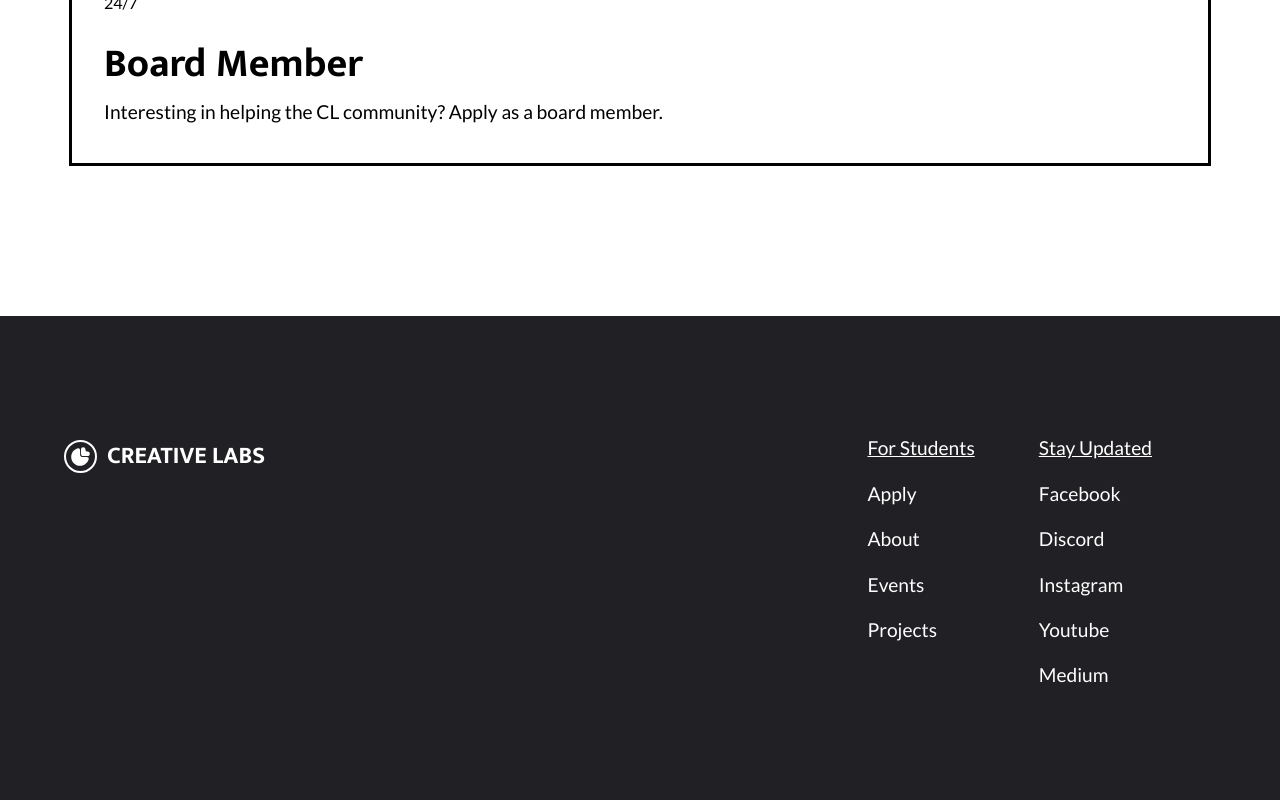
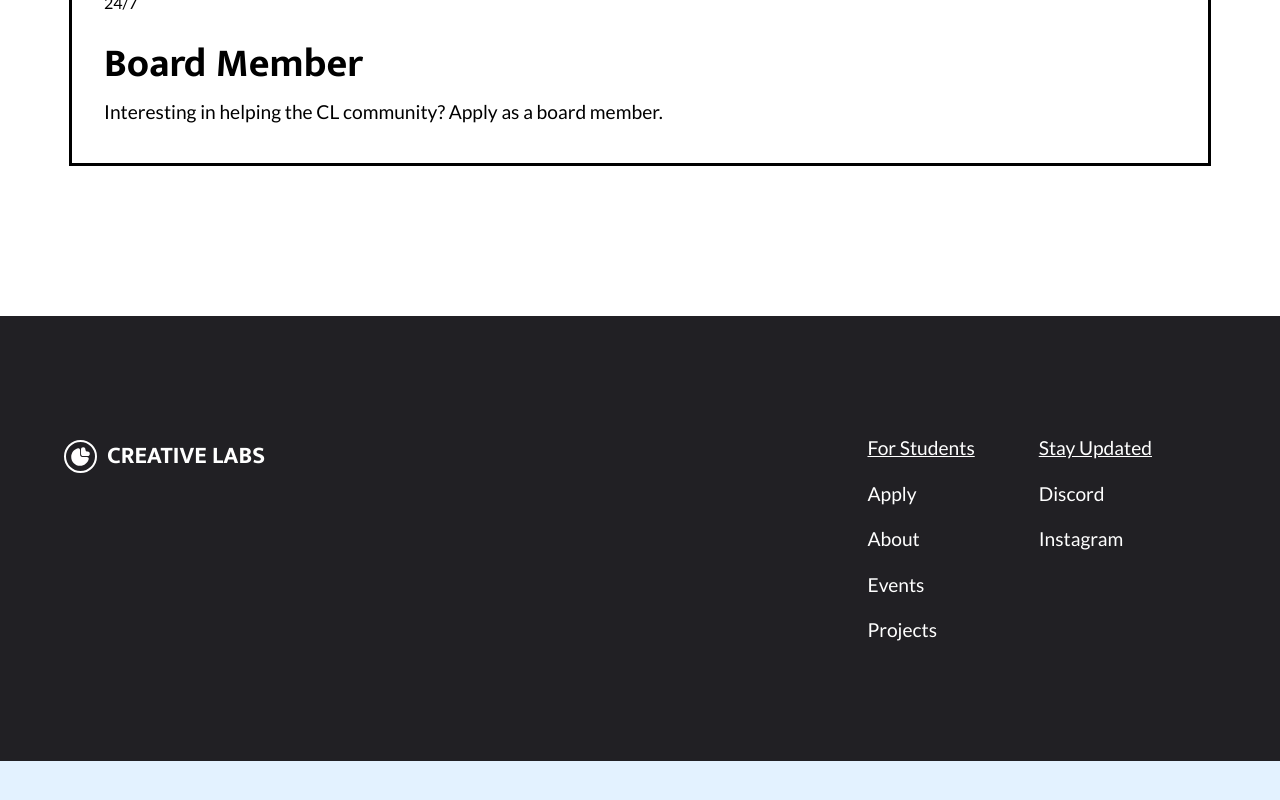
Before and after one commit to UCLA-Creative-Labs/sunshine, a Next.js app: page /join in a window 1280 px wide. Shown: the part 1866-2666 px from the top of the page. After the commit the page ends 2627 px from the top, so only its background shows below. Built offline with nearby package versions, Linux system fonts and the light colour scheme.

Commit message:
removed facebook, medium and youtube link from footer.

```diff
--- a/components/Footer.tsx
+++ b/components/Footer.tsx
@@ -11,11 +11,8 @@ const footerLinks = {
     ['/projects', 'Projects'],
   ],
   'Stay Updated': [
-    ['https://www.facebook.com/uclacreatives', 'Facebook'],
     ['https://www.instagram.com/creativelabsucla', 'Discord'],
     ['https://www.instagram.com/creativelabsucla', 'Instagram'],
-    ['https://www.youtube.com/channel/UC917WXknuSu1IMn34PdJr3Q', 'Youtube'],
-    ['https://medium.com/creative-labs', 'Medium'],
   ],
 };
 
```
